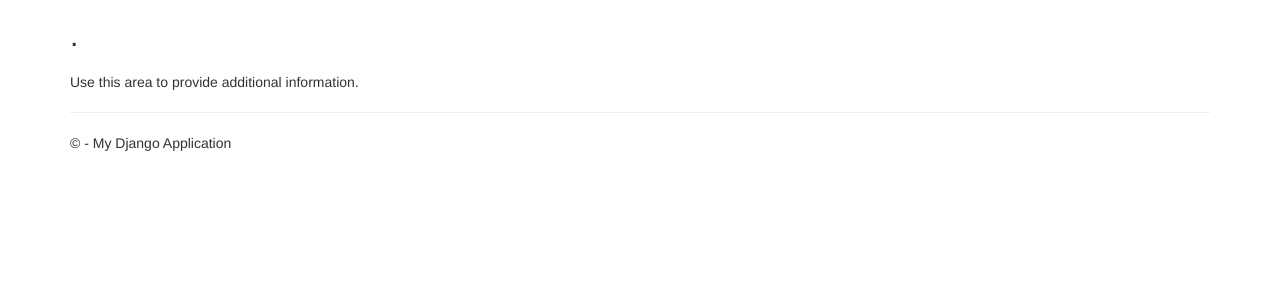
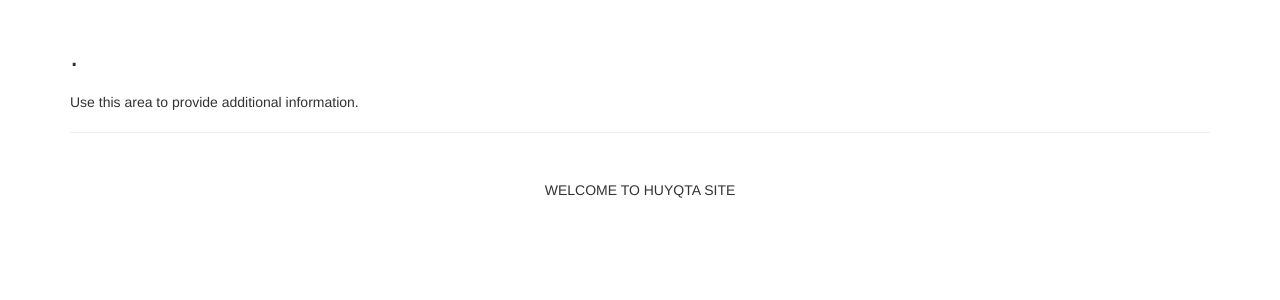
Before and after one commit to huyqta/DjangoSite, a Django app: template DjangoHaNga/app/templates/app/about.html in a window 1280 px wide. Shown: the part 51-351 px from the top of the page. Run offline with Django 3.2, Linux system fonts and the light colour scheme; the template is opened without the code that fills it, so the values that code supplies are empty; some libraries are stand-ins or nearby versions.

Commit message:
Commit new code

```diff
--- /dev/null
+++ b/DjangoHaNga/app/templates/app/footer.html
@@ -0,0 +1,3 @@
+<div class="container text-center">
+    <h5>WELCOME TO HUYQTA SITE</h5>
+</div>
--- /dev/null
+++ b/DjangoHaNga/app/templates/app/header.html
@@ -0,0 +1,20 @@
+<div class="navbar navbar-inverse navbar-fixed-top">
+    <div class="container">
+        <div class="navbar-header">
+            <button type="button" class="navbar-toggle" data-toggle="collapse" data-target=".navbar-collapse">
+                <span class="icon-bar"></span>
+                <span class="icon-bar"></span>
+                <span class="icon-bar"></span>
+            </button>
+            <a href="/" class="navbar-brand">Application name</a>
+        </div>
+        <div class="navbar-collapse collapse">
+            <ul class="nav navbar-nav">
+                <li><a href="{% url 'home' %}">Home</a></li>
+                <li><a href="{% url 'about' %}">About</a></li>
+                <li><a href="{% url 'contact' %}">Contact</a></li>
+            </ul>
+            {% include 'app/loginpartial.html' %}
+        </div>
+    </div>
+</div>
--- a/DjangoHaNga/app/templates/app/layout.html
+++ b/DjangoHaNga/app/templates/app/layout.html
@@ -11,33 +11,12 @@
 </head>
 
 <body>
-    <div class="navbar navbar-inverse navbar-fixed-top">
-        <div class="container">
-            <div class="navbar-header">
-                <button type="button" class="navbar-toggle" data-toggle="collapse" data-target=".navbar-collapse">
-                    <span class="icon-bar"></span>
-                    <span class="icon-bar"></span>
-                    <span class="icon-bar"></span>
-                </button>
-                <a href="/" class="navbar-brand">Application name</a>
-            </div>
-            <div class="navbar-collapse collapse">
-                <ul class="nav navbar-nav">
-                    <li><a href="{% url 'home' %}">Home</a></li>
-                    <li><a href="{% url 'about' %}">About</a></li>
-                    <li><a href="{% url 'contact' %}">Contact</a></li>
-                </ul>
-                {% include 'app/loginpartial.html' %}
-            </div>
-        </div>
-    </div>
+    {% include 'app/header.html' %}
 
     <div class="container body-content">
-{% block content %}{% endblock %}
+    {% block content %}{% endblock %}
         <hr/>
-        <footer>
-            <p>&copy; {{ year }} - My Django Application</p>
-        </footer>
+        {% include 'app/footer.html' %}
     </div>
 
     <script src="{% static 'app/scripts/jquery-1.10.2.js' %}"></script>
```
Also changed, not shown: 5 other files.
